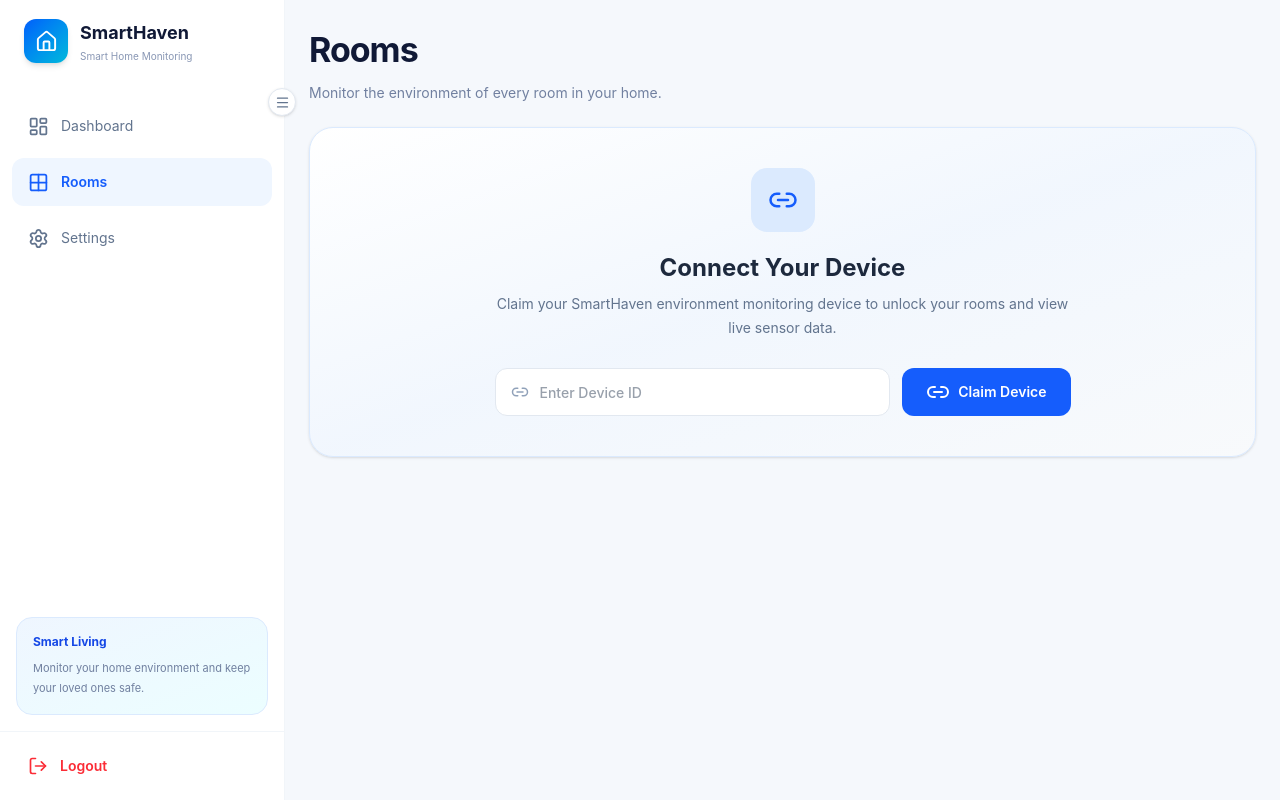
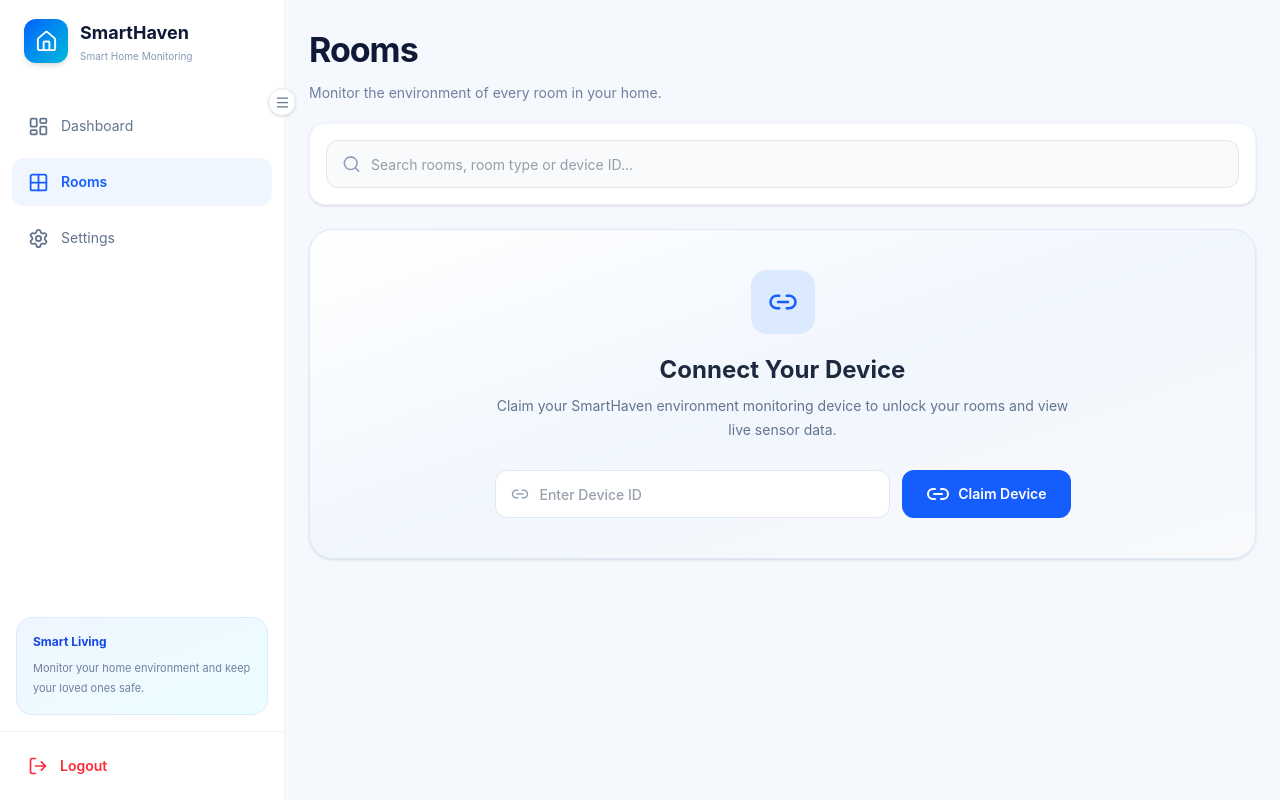
Before and after one commit to abhishekkjaiml/smart-haven-2.0, a React (Vite) app: page /rooms in a window 1280 px wide. Built offline with nearby package versions, Linux system fonts and the light colour scheme; no server answers; sample sign-in values are in the browser's storage.

Commit message:
make search page only

```diff
--- a/src/components/Rooms/SearchRooms.jsx
+++ b/src/components/Rooms/SearchRooms.jsx
@@ -1,8 +1,33 @@
-import React from 'react'
+import { Search } from 'lucide-react';
+import { useDevice } from '../../context/device-context'
 
 const SearchRooms = () => {
+
+  const { search, setSearch } = useDevice();
+
+  const onRoomSearchChange = (e) => {
+    setSearch(e.target.value)
+  }
+
   return (
-    <div>SearchRooms</div>
+    <div  className='mt-5'>
+      <div  className="w-full bg-white border border-slate-100 rounded-2xl p-4 mb-6 shadow-sm">
+        <div  className="relative w-full">
+          <Search
+            size={19}
+            className="absolute left-4 top-1/2 -translate-y-1/2 text-slate-400"
+          />
+
+          <input
+            type="text"
+            value={search}
+            onChange={onRoomSearchChange}
+            placeholder='Search rooms, room type or device ID...'
+            className="w-full h-12 pl-11 pr-4 rounded-xl border border-slate-200 bg-slate-50 text-sm text-slate-700 outline-none focus:bg-white focus:border-blue-400 focus:ring-4 focus:ring-blue-50 transition"
+          />
+        </div>
+      </div>
+    </div>
   )
 }
 
--- a/src/pages/RoomsPage.jsx
+++ b/src/pages/RoomsPage.jsx
@@ -1,12 +1,12 @@
-import DeviceClaimRoom from '../components/Rooms/DeviceClaimRoom'
-import { useTheme } from '../context/theme-context'
-import { useDevice } from '../context/device-context'
-import { Plus, Unplug } from 'lucide-react'
+import DeviceClaimRoom from "../components/Rooms/DeviceClaimRoom";
+import { useTheme } from "../context/theme-context";
+import { useDevice } from "../context/device-context";
+import { Plus, Unplug } from "lucide-react";
+import SearchRooms from "../components/Rooms/SearchRooms";
 
 const RoomsPage = () => {
-
-  const { darkMode } = useTheme()
-  const { deviceClaimed, resetDevice } = useDevice()
+  const { darkMode } = useTheme();
+  const { deviceClaimed, resetDevice } = useDevice();
   return (
     <div
       className={`min-h-screen p-6 transition-colors duration-300 ${
@@ -15,7 +15,7 @@
       `}
     >
       <div className="min-w-full ">
-        <div  className="flex flex-col lg:flex-row lg:items-center lg:justify-between gap-5">
+        <div className="flex flex-col lg:flex-row lg:items-center lg:justify-between gap-5">
           <div>
             <h1
               className={`m-0 text-[30px] sm:text-[34px] font-bold tracking-[-1px] ${
@@ -34,11 +34,8 @@
             </p>
           </div>
 
-          {
-            deviceClaimed && (
-
+          {deviceClaimed && (
             <div className="flex flex-wrap gap-4">
-
               <button
                 type="button"
                 onClick={resetDevice}
@@ -55,23 +52,21 @@
                 <Plus size={18} />
                 Add Room
               </button>
-
             </div>
-            )
-          }
+          )}
+        </div>
+        {/* Search Rooms */}
+        <div>
+          <SearchRooms />
         </div>
 
         {/* Device Claim */}
         <div>
           <DeviceClaimRoom />
         </div>
-
-
-
-
       </div>
     </div>
-  )
-}
+  );
+};
 
-export default RoomsPage
+export default RoomsPage;
```
Lines whose indentation alone changed are shown as unchanged.
